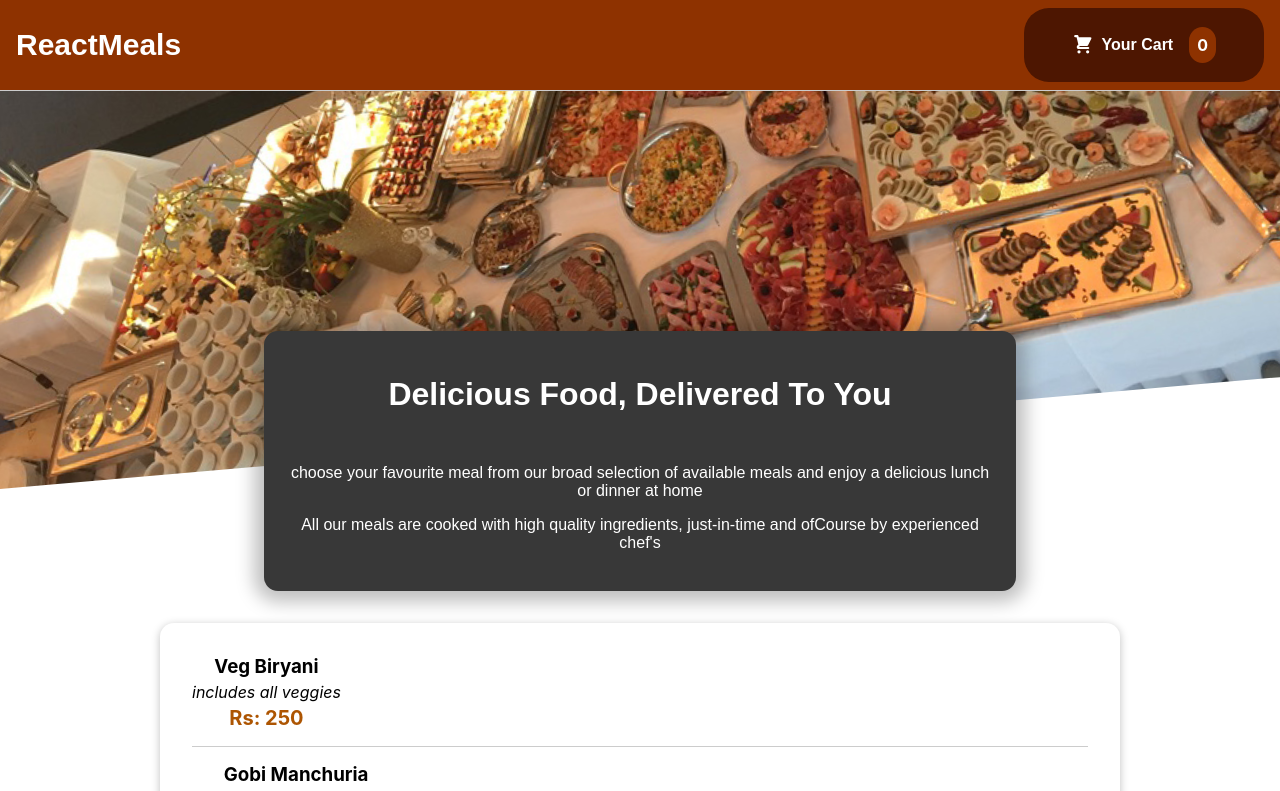
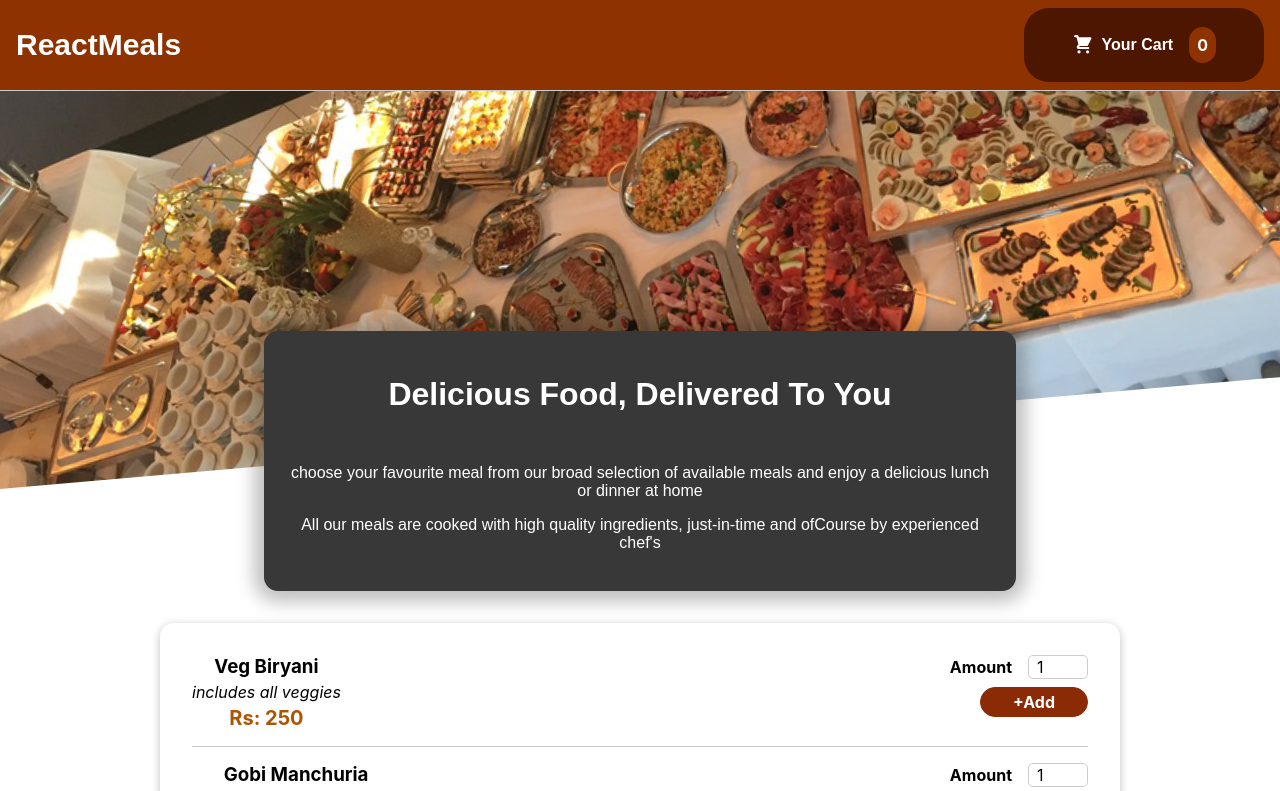
Before and after one commit to lakshmanK1/FOOD-ORDER-APP-Project1, a React (Create React App) app: page / in a window 1280 px wide. Shown: the top 791 px of the page. Built offline with nearby package versions, Linux system fonts and the light colour scheme.

Commit message:
created form for Add items

```diff
--- /dev/null
+++ b/src/Components/Meals/AddMealsForm.js
@@ -0,0 +1,22 @@
+import React from 'react'
+import classes from './AddMealsForm.module.css'
+import Input from '../UI/Input'
+
+function AddMealsForm() {
+  return (
+        <form className={classes.form}>
+            <Input label='Amount' input={{
+                id:'amount',
+                type:'number',
+                min:'1',
+                max:'6',
+                step:'1',
+                defaultValue:'1'
+
+            }}/>
+            <button>+Add</button>
+        </form>
+  )
+}
+
+export default AddMealsForm
--- /dev/null
+++ b/src/Components/Meals/AddMealsForm.module.css
@@ -0,0 +1,20 @@
+.form {
+    text-align: right;
+  }
+
+  .form button {
+    font: inherit;
+    cursor: pointer;
+    background-color: #8a2b06;
+    border: 1px solid #8a2b06;
+    color: white;
+    padding: 0.25rem 2rem;
+    border-radius: 20px;
+    font-weight: bold;
+  }
+
+  .form button:hover,
+  .form button:active {
+    background-color: #641e03;
+    border-color: #641e03;
+  }
--- a/src/Components/Meals/MainMealsItemList.js
+++ b/src/Components/Meals/MainMealsItemList.js
@@ -1,5 +1,6 @@
 import React from 'react'
 import classes from './MainMealsItemList.module.css'
+import AddMealsForm from './AddMealsForm'
 
 function MainMealsItemList(props) {
   return (
@@ -9,6 +10,9 @@
         <div className={classes.description}>{props.description}</div>
         <div className={classes.price}>{`Rs: ${props.price}`}</div>
         </div>
+        <div>
+          <AddMealsForm/>
+        </div>
     </li>
   )
 }
--- /dev/null
+++ b/src/Components/UI/Input.js
@@ -0,0 +1,12 @@
+import React from 'react'
+import classes from './Input.module.css'
+function Input(props) {
+  return (
+    <div className={classes.input}>
+        <label htmlFor={props.input.id}>{props.label}</label>
+        <input {...props.input}/>
+    </div>
+  )
+}
+
+export default Input
--- /dev/null
+++ b/src/Components/UI/Input.module.css
@@ -0,0 +1,18 @@
+.input {
+    display: flex;
+    align-items: center;
+    margin-bottom: 0.5rem;
+  }
+
+  .input label {
+    font-weight: bold;
+    margin-right: 1rem;
+  }
+
+  .input input {
+    width: 3rem;
+    border-radius: 5px;
+    border: 1px solid #ccc;
+    font: inherit;
+    padding-left: 0.5rem;
+  }
```
